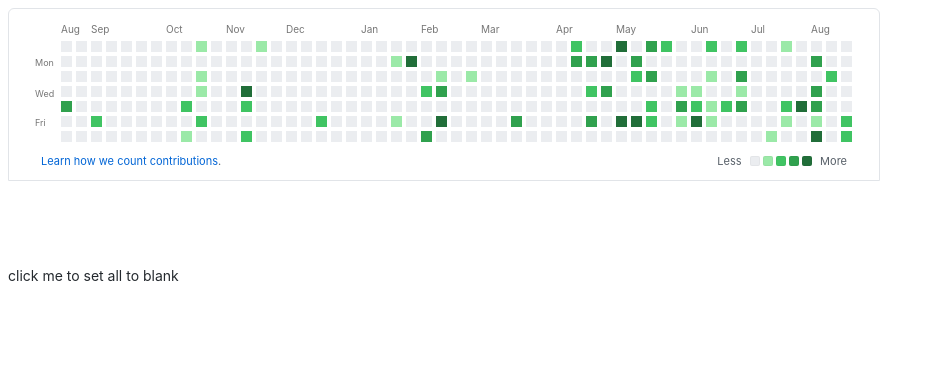
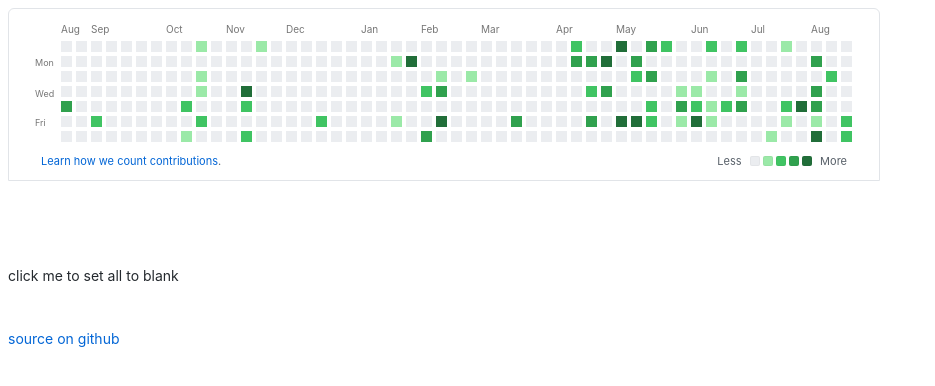
Before and after one commit to kelvinperrie/GithubContributions, a plain HTML site: page index.html in a window 1280 px wide. Shown: the whole page, without its empty margins (0-935 px from the left). Drawn offline with Linux system fonts and the light colour scheme.

Commit message:
cram in a link to the source

```diff
--- a/index.html
+++ b/index.html
@@ -699,5 +699,9 @@
       <br/>
       <br/>
       <div class="set-blank-trigger" style="cursor: pointer;">click me to set all to blank</div>
+      <br/>
+      <br/>
+      <!-- man I love brs -->
+      <a href="https://github.com/kelvinperrie/GithubContributions/" target="_blank">source on github</a>
 </body>
 </html>
```
